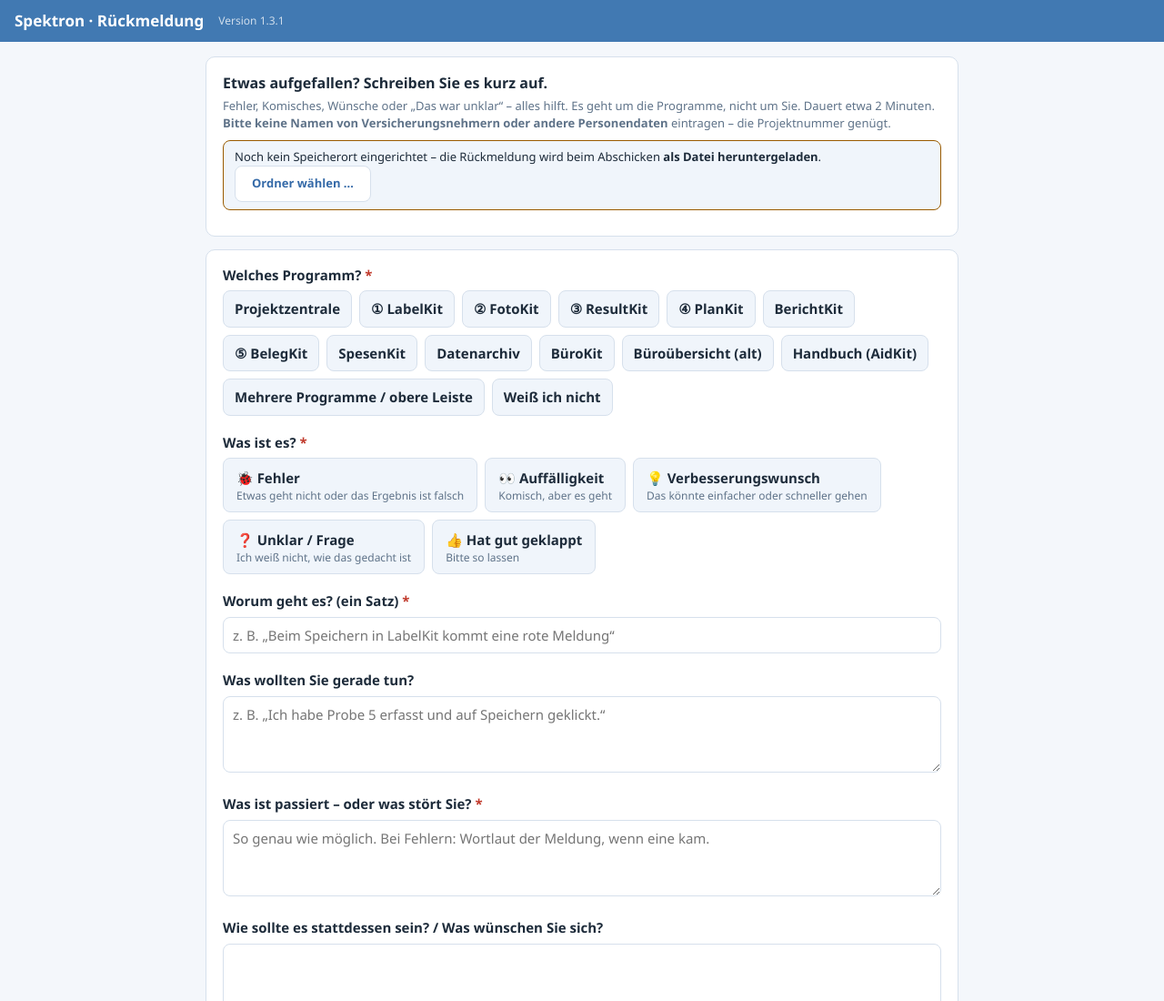
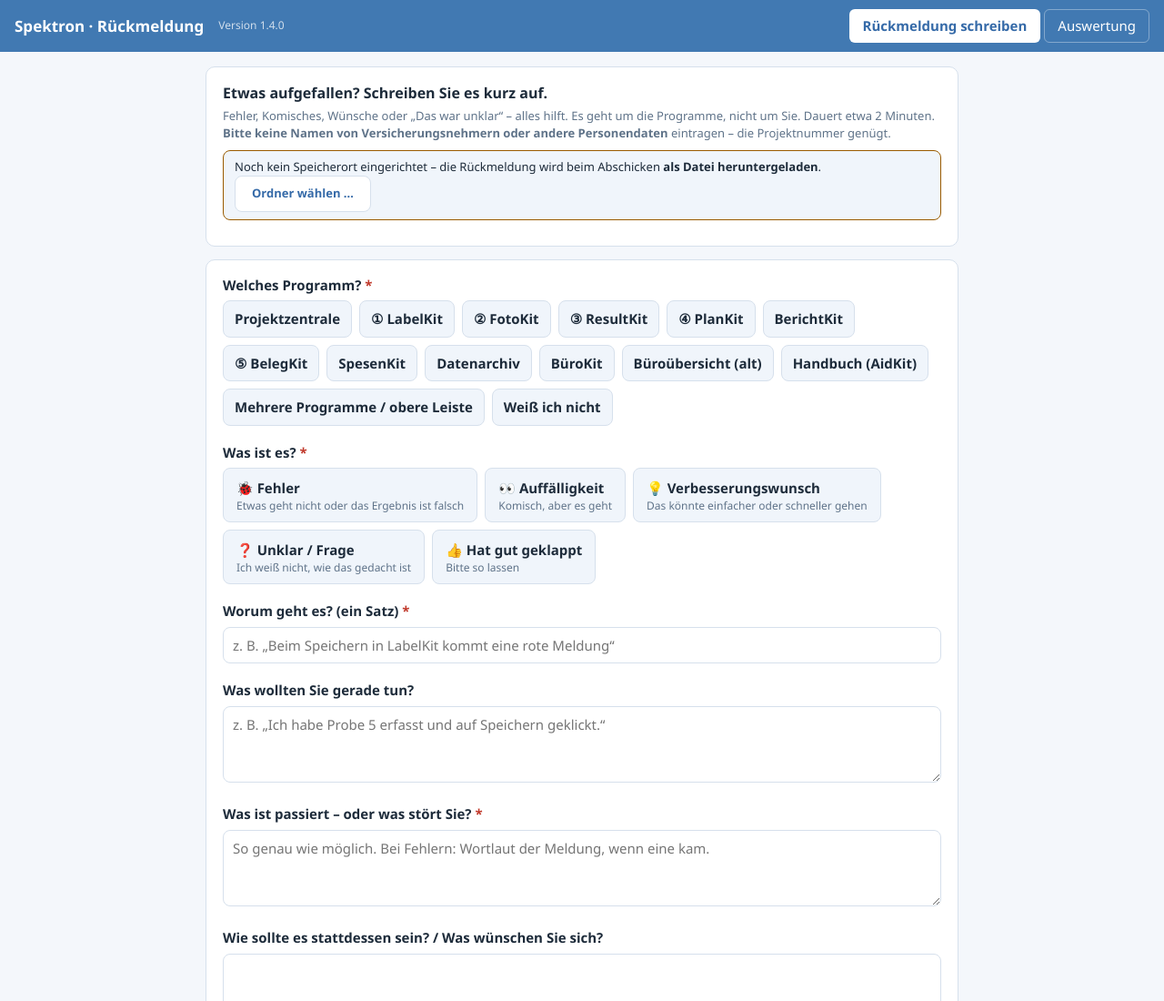
Before and after one commit to kaspersebastian83-dot/rueckmeldung, a plain HTML site: page index.html in a window 1280 px wide. Shown: the top 1100 px of the page at 91% size. Drawn offline with Linux system fonts and the light colour scheme.

Commit message:
1.4.0: Reiter „Auswertung“ immer sichtbar, ohne „Betreuer“
Der Reiter war nur mit #auswertung in der Adresse zu sehen und hieß „Auswertung (Betreuer)“.
Jetzt zeigt die Kopfzeile immer „Rückmeldung schreiben | Auswertung“; #auswertung öffnet
die Auswertung weiterhin direkt. README und Browsertest (Schritt 0) angepasst.

Co-Authored-By: Claude Sonnet 5.5 <noreply@anthropic.com>
Claude-Session: https://claude.ai/code/session_01QfKQwhxyo2wgvFqfM1r4Z8

```diff
--- a/index.html
+++ b/index.html
@@ -79,7 +79,7 @@ code,.mono{font-family:ui-monospace,Consolas,monospace;font-size:12.5px}
   <h1>Spektron · Rückmeldung</h1><span class="ver" id="ver"></span>
   <nav role="tablist" aria-label="Bereich">
     <button role="tab" id="tab-form" aria-selected="true" aria-controls="seite-form">Rückmeldung schreiben</button>
-    <button role="tab" id="tab-aus" aria-selected="false" aria-controls="seite-aus">Auswertung (Betreuer)</button>
+    <button role="tab" id="tab-aus" aria-selected="false" aria-controls="seite-aus">Auswertung</button>
   </nav>
 </header>
 <main id="main">
@@ -170,7 +170,7 @@ code,.mono{font-family:ui-monospace,Consolas,monospace;font-size:12.5px}
 <script>
 'use strict';
 /* ===== Konfiguration ===== */
-const APP_VERSION = '1.3.1', FORMAT = 'spektron-rueckmeldung', FORMAT_VERSION = 1;
+const APP_VERSION = '1.4.0', FORMAT = 'spektron-rueckmeldung', FORMAT_VERSION = 1;
 const APPS = [
   {k:'projektzentrale', t:'Projektzentrale', repo:'kaspersebastian83-dot/Projektzentrale', rolle:'Hub: Projekte, Projektdaten, Arbeitszettel einlesen, Anlagen (Word), Absprung in die Apps'},
   {k:'labelkit',  t:'① LabelKit',  repo:'kaspersebastian83-dot/labelkit',      rolle:'Proben erfassen, Etiketten, Laborübergabe, PN 98, Feldbögen'},
@@ -580,11 +580,9 @@ function vorbelegen() {
   if (version && !$('#f-version').value) $('#f-version').value = version.slice(0, 20);
   if (projekt && !$('#f-projekt').value) $('#f-projekt').value = projekt.slice(0, 60);
 }
-/* Die Auswertung ist für den Betreuer: Reiter nur sichtbar, wenn die Seite mit …/rueckmeldung/#auswertung geöffnet wird. */
+/* Die Auswertung ist für alle da: Reiter immer sichtbar. Mit …/rueckmeldung/#auswertung öffnet sie sich direkt (Lesezeichen). */
 function auswertungSichtbar() {
-  const an = location.hash === '#auswertung';
-  $('#tab-aus').hidden = !an; document.querySelector('header nav').hidden = !an;
-  if (an) reiter('aus'); else if (!$('#seite-aus').hidden) reiter('form');
+  if (location.hash === '#auswertung') reiter('aus');
 }
 window.addEventListener('hashchange', auswertungSichtbar);
 formInit(); vorbelegen(); auswertungInit(); speicherortAnzeigen(); auswertungSichtbar();
```
Also changed, not shown: 2 other files.
